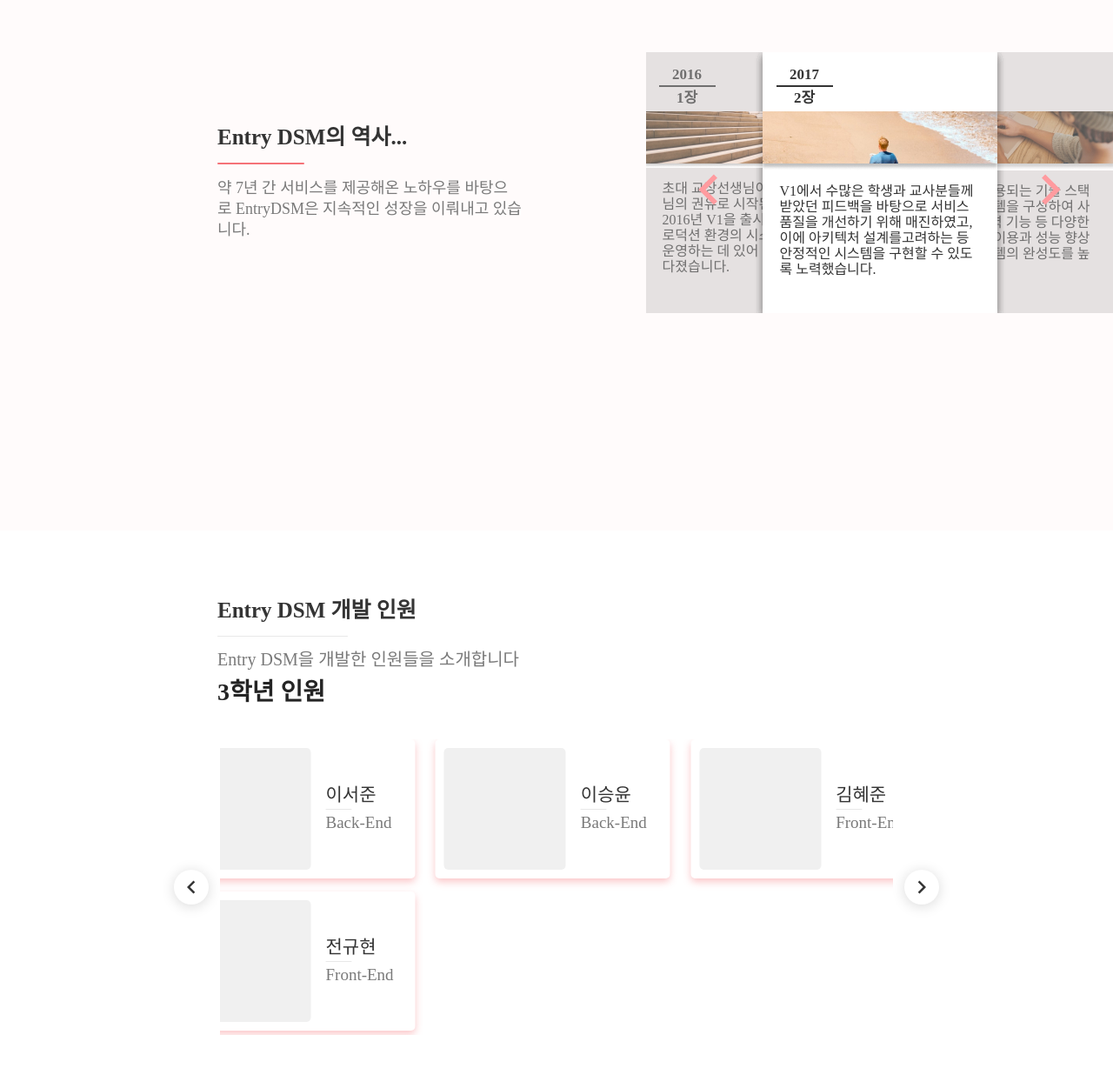
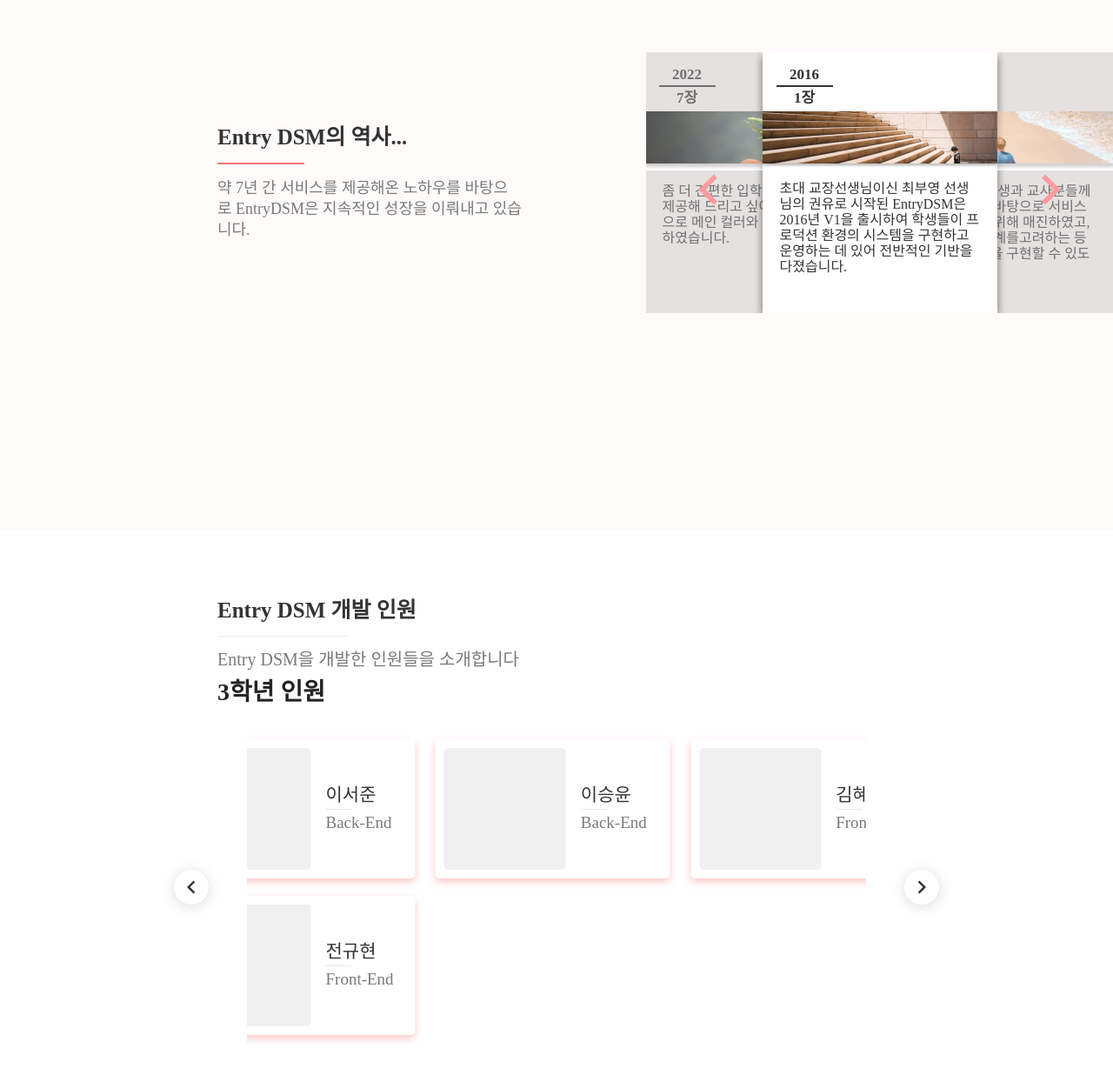
Before and after one commit to EntryDSM/entryFront2023, a React (Create React App) app: page / in a window 1280 px wide. Shown: the part 2590-3826 px from the top of the page at 87% size. Built offline with nearby package versions, Linux system fonts and the light colour scheme; a web font is replaced by a local one.

Commit message:
style : 스타일 수정

```diff
--- a/src/components/main/History/History.js
+++ b/src/components/main/History/History.js
@@ -12,7 +12,7 @@ import Left from "../../../Assets/LeftArrow.png";
 import Right from "../../../Assets/RightArrow.png";
 
 const History = () => {
-  const [page, setPage] = useState(2);
+  const [page, setPage] = useState(1);
 
   const Prev = () => {
     if (page === 1) {
--- a/src/styles/main/Developer/Developer.style.js
+++ b/src/styles/main/Developer/Developer.style.js
@@ -15,9 +15,8 @@ export const Cards = styled.div`
   display: grid;
   margin-left: 5px;
   margin-top: 240px;
-  overflow: hidden;
   width: 870px;
-  height: 340px;
+  height: 350px;
   grid-template-columns: repeat(3, 2fr);
   gap: 10px;
 `;
@@ -74,7 +73,7 @@ export const Grade = styled.div`
 
 //Slick
 export const StyledSlider = styled(Slick)`
-  width: 100vw;
+  /* width: 100vw; */
   overflow: hidden;
   text-align: center;
   .slick-prev::before,
@@ -117,7 +116,7 @@ export const DivPrev = styled.div`
 export const Hider = styled.div`
   position: absolute;
   margin-top: 230px;
-  width: 19.8%;
+  width: 284px;
   height: 360px;
   background-color: #ffffff;
   z-index: 99;
```
